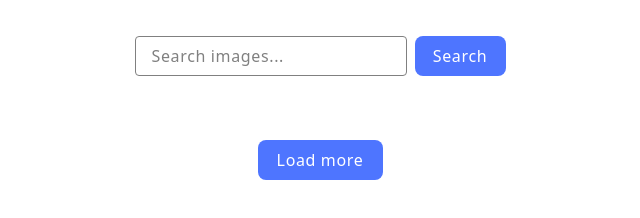
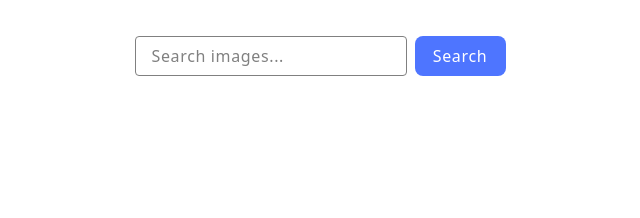
Before and after one commit to lkudryashova/goit-js-hw-12, a plain HTML site: page index.html in a window 1280 px wide. Shown: the whole page, without its empty margins (320-960 px from the left). Drawn offline with nearby package versions, Linux system fonts and the light colour scheme; some packages are replaced by stand-ins of ours; a script that the page names is missing.

Commit message:
Deploying to gh-pages from @ lkudryashova/goit-js-hw-12@0e22b0604fc3947484281bc34ab33045c45a4165 🚀

```diff
--- a/index.html
+++ b/index.html
@@ -38,7 +38,7 @@
         </form>
         <div class="container"><span class="loader"></span></div>
         <ul class="gallery-list"></ul>
-        <button class="button load-more" type="button">Load more</button>
+        <button class="button load-more hidden" type="button">Load more</button>
       </div>
     </section>
   </body>
```
